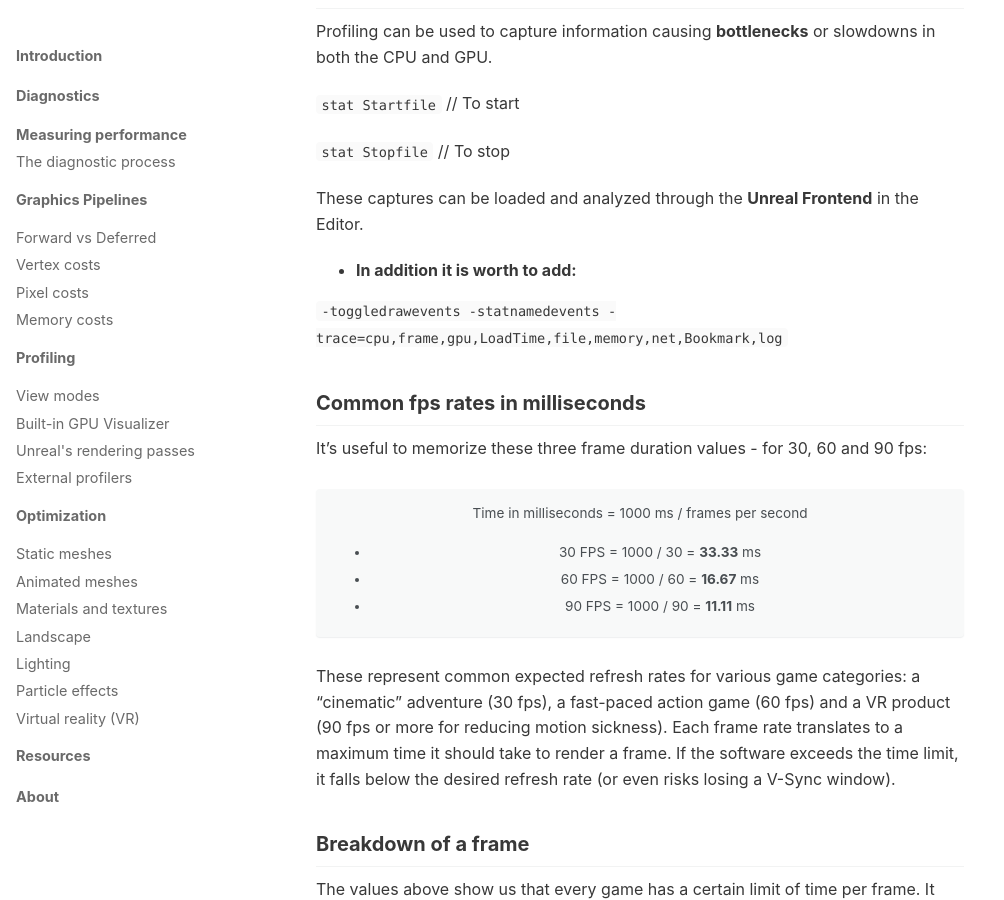
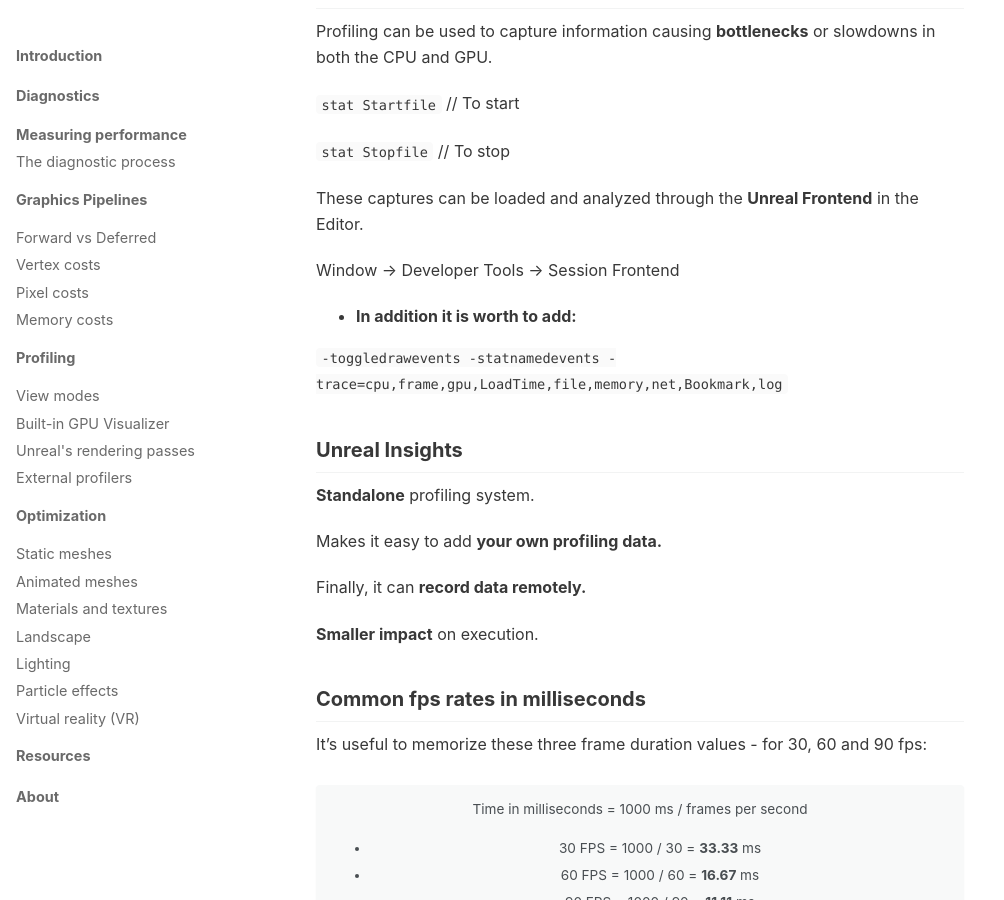
Before and after one commit to AdamKomarowski/unrealtechart, a Jekyll site: the page built from book/process/measuring-performance.md, in a window 1280 px wide and 900 px high, scrolled down 1444 px. Shown: the whole window, without its empty margins (0-1004 px from the left). Built offline with Jekyll 4.4.1, drawn with Linux system fonts in a browser that asks for light colours; nearby versions of some CDN libraries.

Commit message:
Update measuring-performance.md

```diff
--- a/book/process/measuring-performance.md
+++ b/book/process/measuring-performance.md
@@ -64,11 +64,21 @@
 
 These captures can be loaded and analyzed through the __Unreal Frontend__ in the Editor.
 
+Window -> Developer Tools -> Session Frontend
+
 * __In addition it is worth to add:__
 
 `-toggledrawevents -statnamedevents -trace=cpu,frame,gpu,LoadTime,file,memory,net,Bookmark,log`
 
+## Unreal Insights
 
+__Standalone__ profiling system.
+
+Makes it easy to add __your own profiling data.__
+
+Finally, it can __record data remotely.__
+
+__Smaller impact__ on execution.
 
 
 
```
